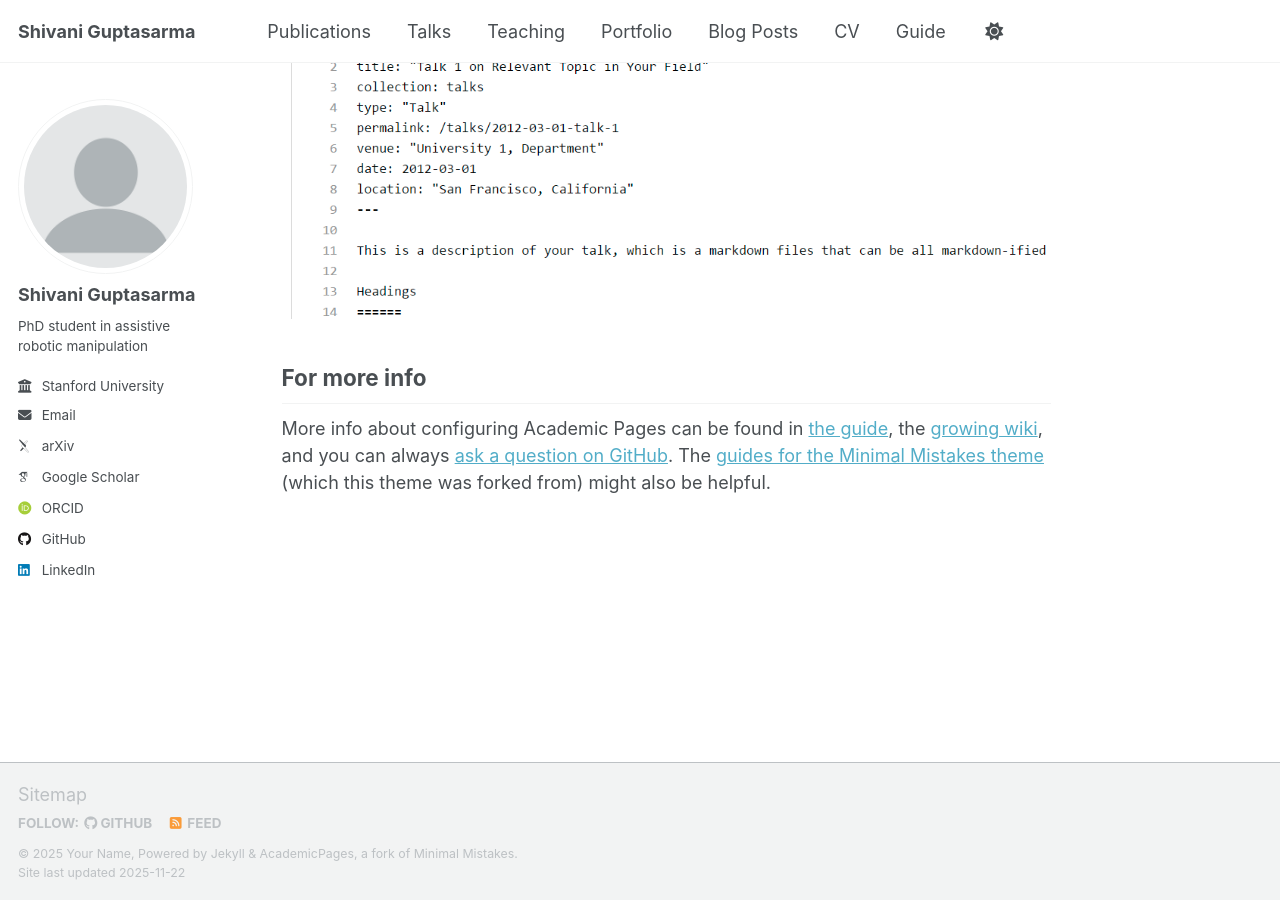
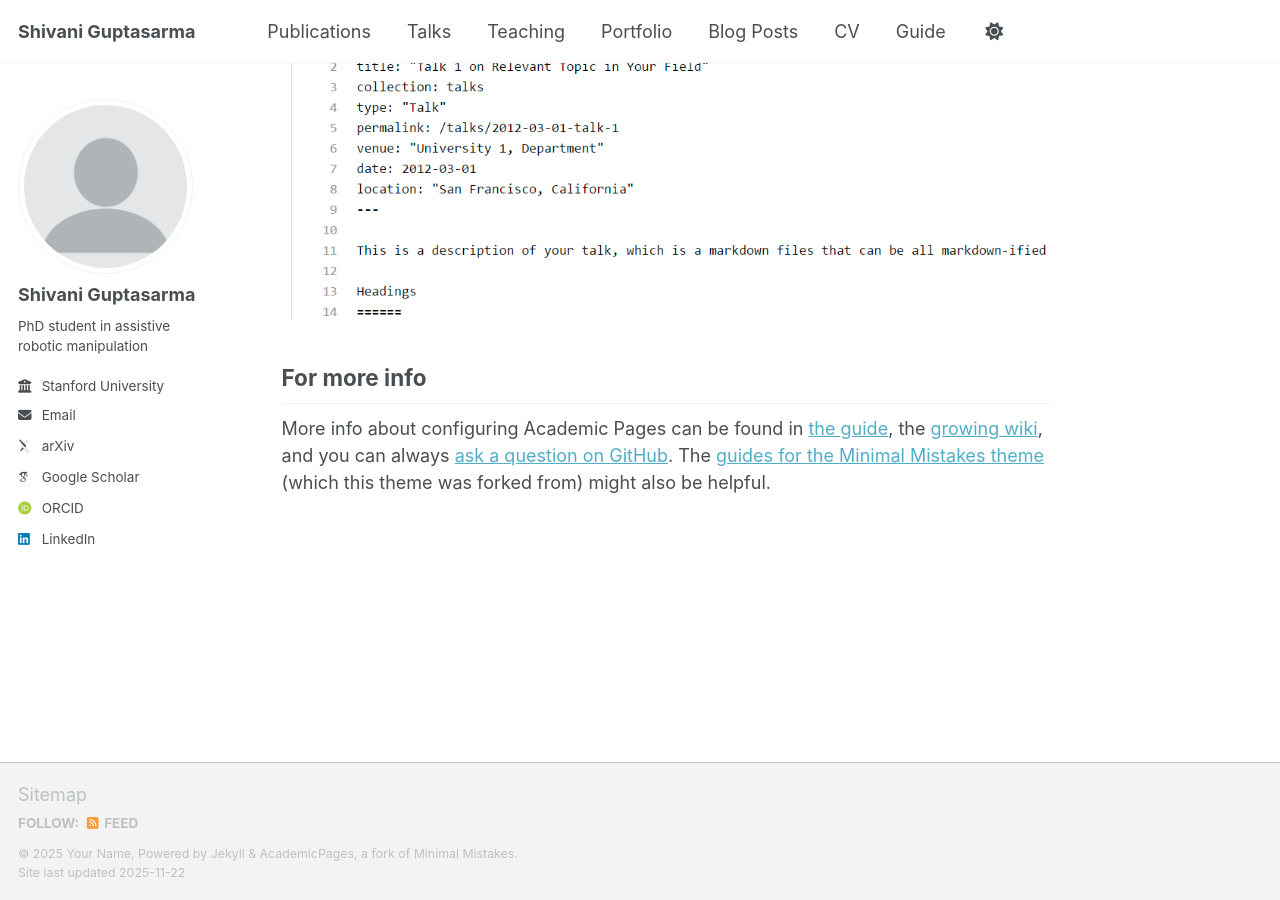
Before and after one commit to sguptasarma/sguptasarma.github.io, a Jekyll site: the page built from _pages/about.md, in a window 1280 px wide and 900 px high, scrolled down 2880 px. Built offline with Jekyll 4.4.1, drawn with Linux system fonts in a browser that asks for light colours; some web fonts are replaced; a script that is not in the unit is left out.

```diff
--- a/_config.yml
+++ b/_config.yml
@@ -47,7 +47,7 @@ author:
   bitbucket        : # Username - Update with your username on the site
   codepen          : # Username
   dribbble         : # Username
-  github           : "sguptasarma"
+  github           : #"sguptasarma"
   kaggle           : # Username
   stackoverflow    : # User number or user number and name (i.e., use "1" or "1/jeff-atwood")
 
@@ -62,7 +62,7 @@ author:
   keybase          : # Username
   instagram        : # Username
   lastfm           : # Username
-  linkedin         : Shivani Guptasarma
+  linkedin         : https://www.linkedin.com/in/shivani-guptasarma/
   mastodon         : # URL
   medium           : # URL
   pinterest        : # Username
```
